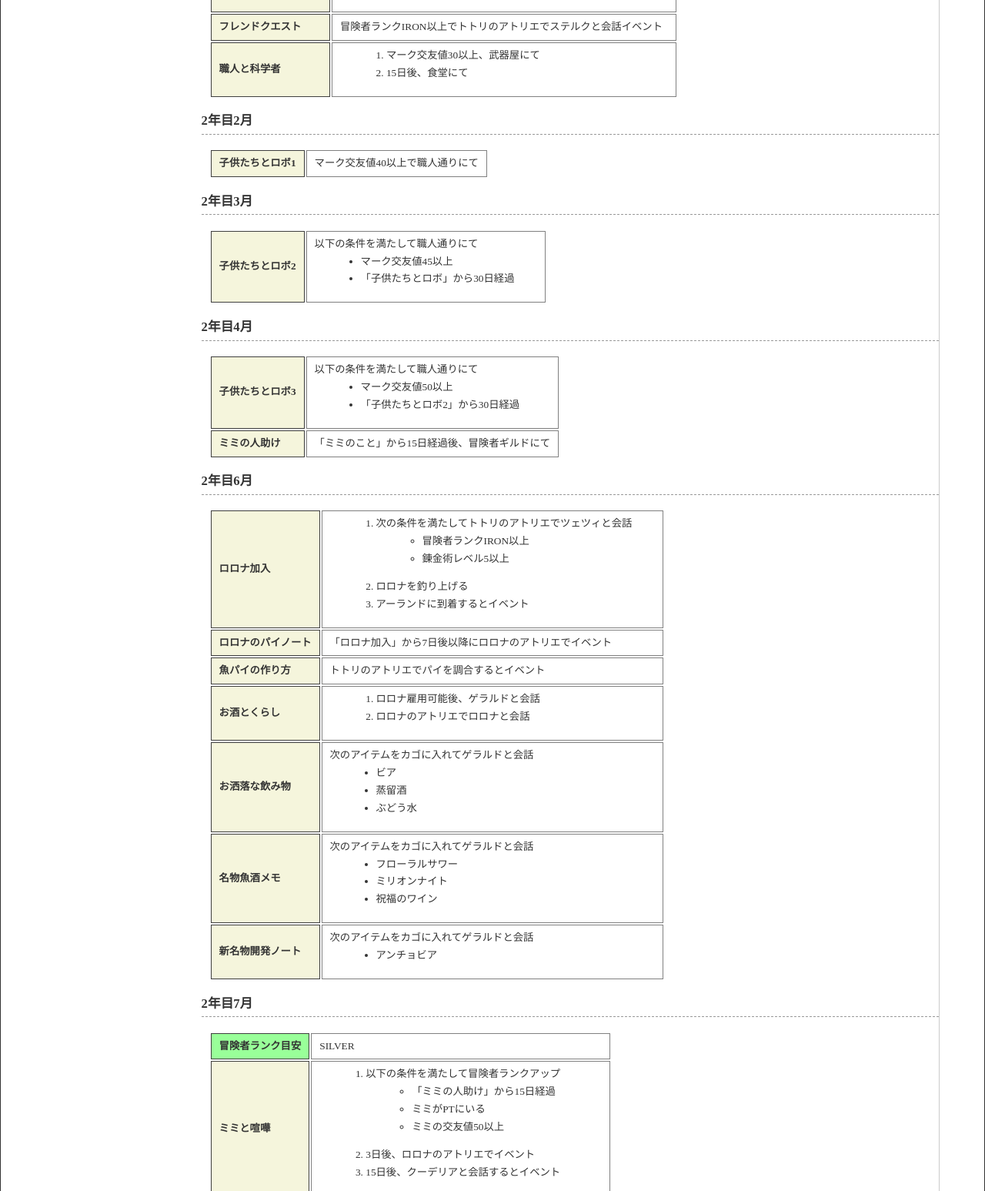
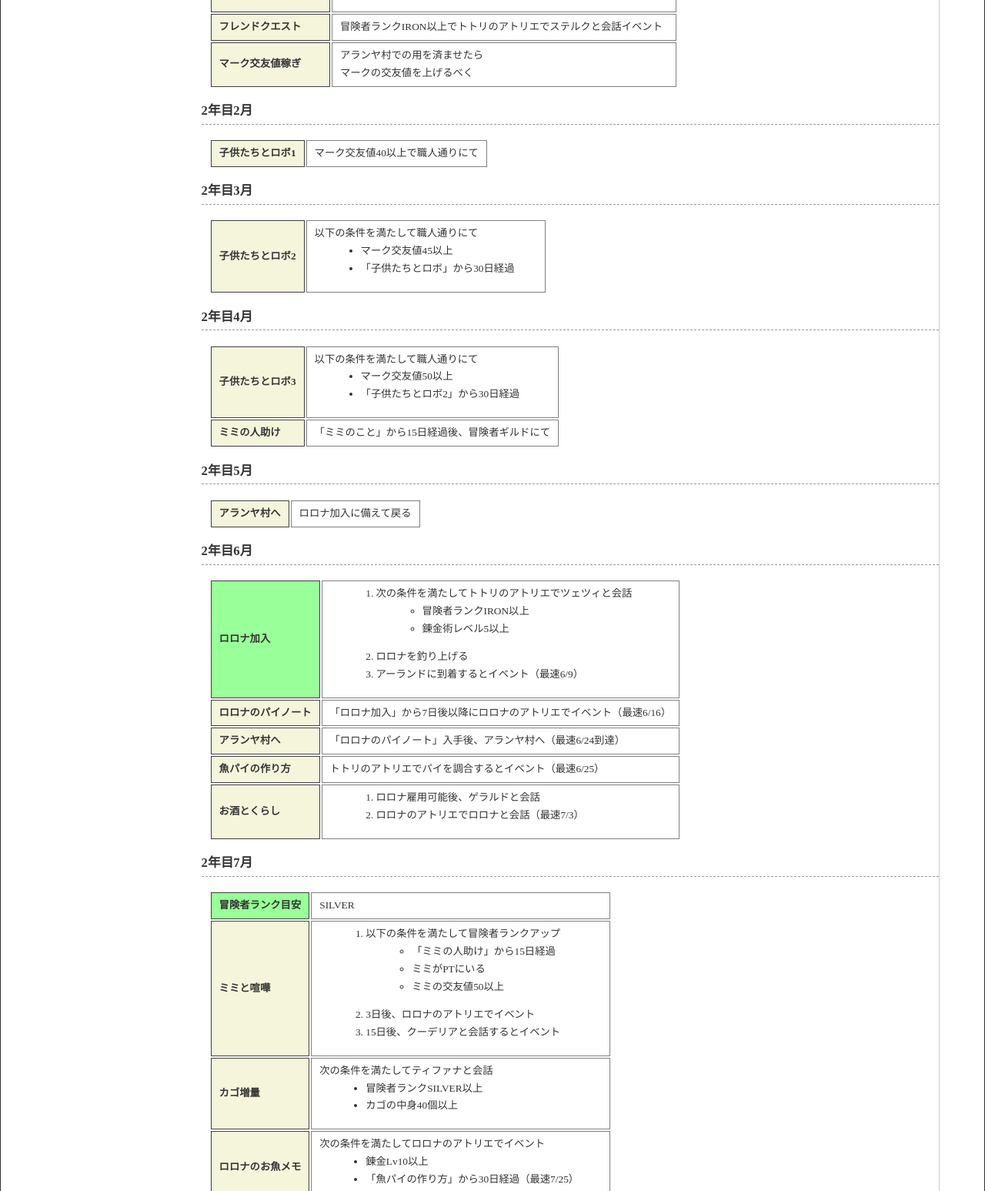
Before and after one commit to elleonard/totori, a plain HTML site: page plan.html in a window 1280 px wide. Shown: the part 2267-3814 px from the top of the page at 77% size. Drawn offline with Linux system fonts and the light colour scheme.

Commit message:
年間行動計画修正

```diff
--- a/plan.html
+++ b/plan.html
@@ -179,17 +179,6 @@
      				</td>
      			</tr>
      			<tr>
-     				<th class="toplv">馬車改造</th>
-     				<td>
-     				    <ol>
-     				    	<li>「マーク加入」終了後、マークがPTにいない状態でアランヤ村へ</li>
-     				    	<li>
-     				    	    ピュアオイルと弾む石をカゴに入れてマークに話しかける
-     				    	</li>
-     				    </ol>
-     				</td>
-     			</tr>
-     			<tr>
      				<th>ミミ、アーランドへ</th>
      				<td>
      				    １回目のランクアップから30日経過した後、ロロナのアトリエにて
@@ -216,6 +205,17 @@
      				    	    	<li>ミミの交友値45以上</li>
      				    	    	<li>フィリーへの依頼報告25回以上</li>
      				    	    </ul>
+     				    	</li>
+     				    </ol>
+     				</td>
+     			</tr>
+     			<tr>
+                    <th class="toplv">馬車改造</th>
+                    <td>
+                        <ol>
+                            <li>「マーク加入」終了後、マークがPTにいない状態でアランヤ村へ</li>
+                            <li>
+                                ピュアオイルと弾む石をカゴに入れてマークに話しかける
                             </li>
                         </ol>
                     </td>
@@ -261,12 +261,10 @@
      				</td>
      			</tr>
      			<tr>
-     				<th>職人と科学者</th>
+     				<th>マーク交友値稼ぎ</th>
      				<td>
-     				    <ol>
-     				    	<li>マーク交友値30以上、武器屋にて</li>
-     				    	<li>15日後、食堂にて</li>
-     				    </ol>
+     				    アランヤ村での用を済ませたら<br />
+     				    マークの交友値を上げるべく
      				</td>
      			</tr>
      		</tbody>
@@ -326,11 +324,24 @@
      	</table>
      </article>
      <article class="post">
+     	<h3>2年目5月</h3>
+     	<table>
+     		<tbody>
+     			<tr>
+     				<th>アランヤ村へ</th>
+     				<td>
+     				    ロロナ加入に備えて戻る
+     				</td>
+     			</tr>
+     		</tbody>
+     	</table>
+     </article>
+     <article class="post">
      	<h3>2年目6月</h3>
      	<table>
      		<tbody>
      			<tr>
-     				<th>ロロナ加入</th>
+     				<th class="toplv">ロロナ加入</th>
      				<td>
      				    <ol>
      				    	<li>
@@ -341,58 +352,33 @@
      				    	    </ul>
      				    	</li>
      				    	<li>ロロナを釣り上げる</li>
-     				    	<li>アーランドに到着するとイベント</li>
+     				    	<li>アーランドに到着するとイベント（最速6/9）</li>
      				    </ol>
      				</td>
      			</tr>
      			<tr>
      				<th>ロロナのパイノート</th>
      				<td>
-     				    「ロロナ加入」から7日後以降にロロナのアトリエでイベント
+     				    「ロロナ加入」から7日後以降にロロナのアトリエでイベント（最速6/16）
      				</td>
      			</tr>
      			<tr>
+     				<th>アランヤ村へ</th>
+     				<td>「ロロナのパイノート」入手後、アランヤ村へ（最速6/24到達）</td>
+     			</tr>
+     			<tr>
      				<th>魚パイの作り方</th>
-     				<td>トトリのアトリエでパイを調合するとイベント</td>
+     				<td>
+     				    トトリのアトリエでパイを調合するとイベント（最速6/25）
+     				</td>
      			</tr>
      			<tr>
      				<th>お酒とくらし</th>
      				<td>
      				    <ol>
      				    	<li>ロロナ雇用可能後、ゲラルドと会話</li>
-     				    	<li>ロロナのアトリエでロロナと会話</li>
+     				    	<li>ロロナのアトリエでロロナと会話（最速7/3）</li>
      				    </ol>
-     				</td>
-     			</tr>
-     			<tr>
-     				<th>お洒落な飲み物</th>
-     				<td>
-     				    次のアイテムをカゴに入れてゲラルドと会話
-     				    <ul>
-     				    	<li>ビア</li>
-     				    	<li>蒸留酒</li>
-     				    	<li>ぶどう水</li>
-     				    </ul>
-     				</td>
-     			</tr>
-     			<tr>
-     				<th>名物魚酒メモ</th>
-     				<td>
-     				    次のアイテムをカゴに入れてゲラルドと会話
-     				    <ul>
-     				    	<li>フローラルサワー</li>
-     				    	<li>ミリオンナイト</li>
-     				    	<li>祝福のワイン</li>
-     				    </ul>
-     				</td>
-     			</tr>
-     			<tr>
-     				<th>新名物開発ノート</th>
-     				<td>
-     				    次のアイテムをカゴに入れてゲラルドと会話
-     				    <ul>
-     				    	<li>アンチョビア</li>
-     				    </ul>
      				</td>
      			</tr>
      		</tbody>
@@ -439,7 +425,18 @@
      				    次の条件を満たしてロロナのアトリエでイベント
      				    <ul>
      				    	<li>錬金Lv10以上</li>
-     				    	<li>「魚パイの作り方」から30日以上経過</li>
+     				    	<li>「魚パイの作り方」から30日経過（最速7/25）</li>
+     				    </ul>
+     				</td>
+     			</tr>
+     			<tr>
+                    <th>お洒落な飲み物</th>
+                    <td>
+                        次のアイテムを調合する
+                        <ul>
+                            <li>ビア</li>
+                            <li>蒸留酒</li>
+                            <li>ぶどう水</li>
                         </ul>
                     </td>
                 </tr>
@@ -572,6 +569,16 @@
      		    	<td>PLATINUM</td>
      		    </tr>
      		    <tr>
+                    <th>ステルク加入</th>
+                    <td>
+                        以下の条件を満たしてロロナのアトリエにて
+                        <ul>
+                            <li>1人目のちむ誕生から１ヶ月経過</li>
+                            <li>ロロナ加入済み</li>
+                        </ul>
+                    </td>
+                </tr>
+     		    <tr>
      		    	<th class="toplv">旅人の靴</th>
      		    	<td>
      		    	    <ol>
@@ -592,12 +599,22 @@
      		    	</td>
      		    </tr>
      		    <tr>
-     				<th>ステルク加入</th>
+                    <th>名物魚酒メモ</th>
                     <td>
-     				    以下の条件を満たしてロロナのアトリエにて
+                        次のアイテムをカゴに入れてゲラルドと会話
                         <ul>
-     				    	<li>1人目のちむ誕生から１ヶ月経過</li>
-     				    	<li>ロロナ加入済み</li>
+                            <li>フローラルサワー</li>
+                            <li>ミリオンナイト</li>
+                            <li>祝福のワイン</li>
+                        </ul>
+                    </td>
+                </tr>
+                <tr>
+                    <th>新名物開発ノート</th>
+                    <td>
+                        次のアイテムをカゴに入れてゲラルドと会話
+                        <ul>
+                            <li>アンチョビア</li>
                         </ul>
                     </td>
                 </tr>
@@ -614,16 +631,6 @@
      				    	<li>村の広場 or アーランドでステルクとイベント</li>
      				    	<li>ジーノに話しかけるとイベント</li>
      				    </ol>
-     				</td>
-     			</tr>
-     			<tr>
-     				<th>昔馴染みの４人</th>
-     				<td>
-     				    次の条件を満たしてサンライズ食堂にて
-     				    <ul>
-     				        <li>ロロナ交友値40以上</li>
-     				    	<li>イクセルに料理を教わっている</li>
-     				    </ul>
      				</td>
      			</tr>
      			<tr>
```
Lines whose indentation alone changed are shown as unchanged.
